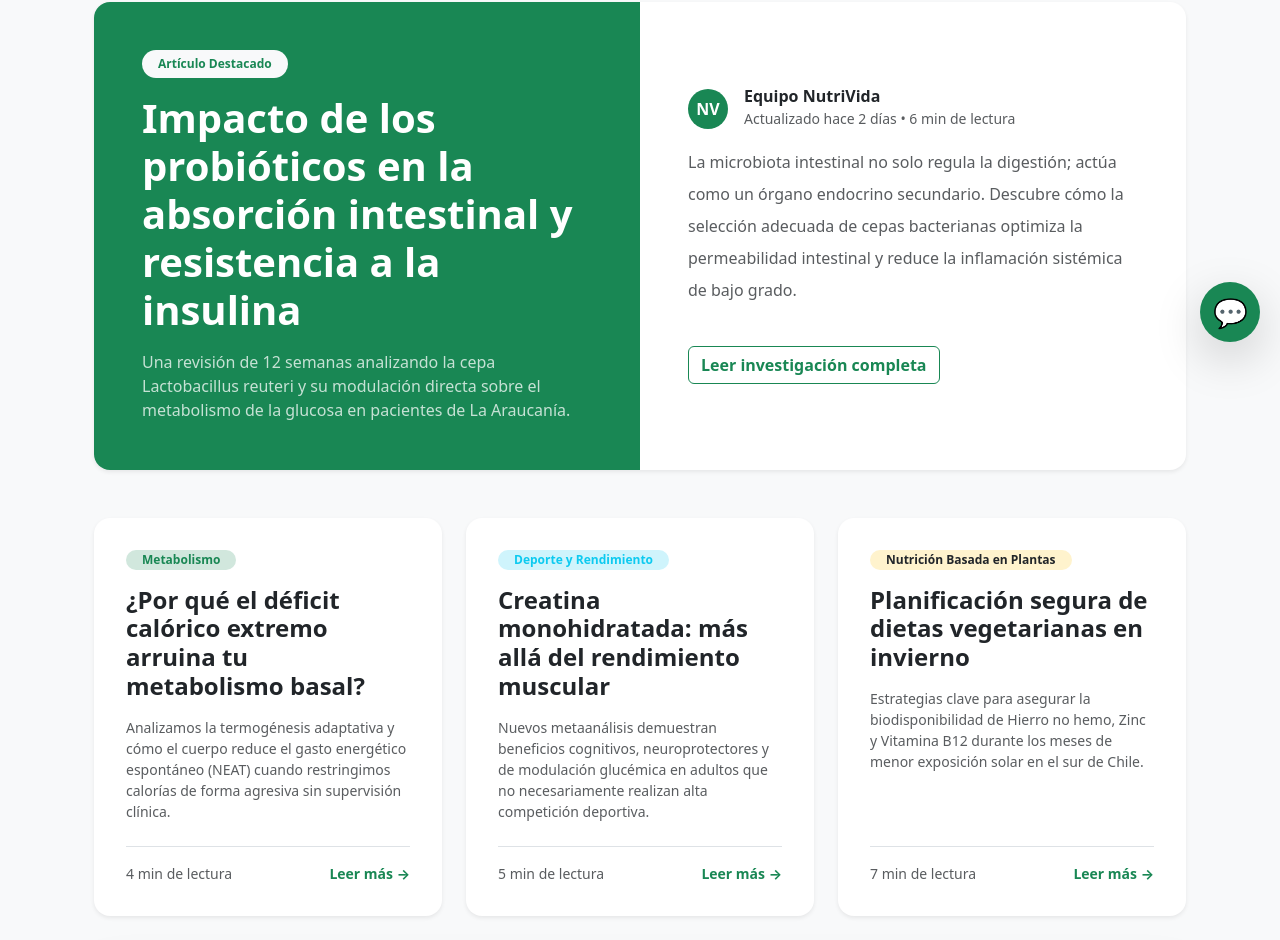
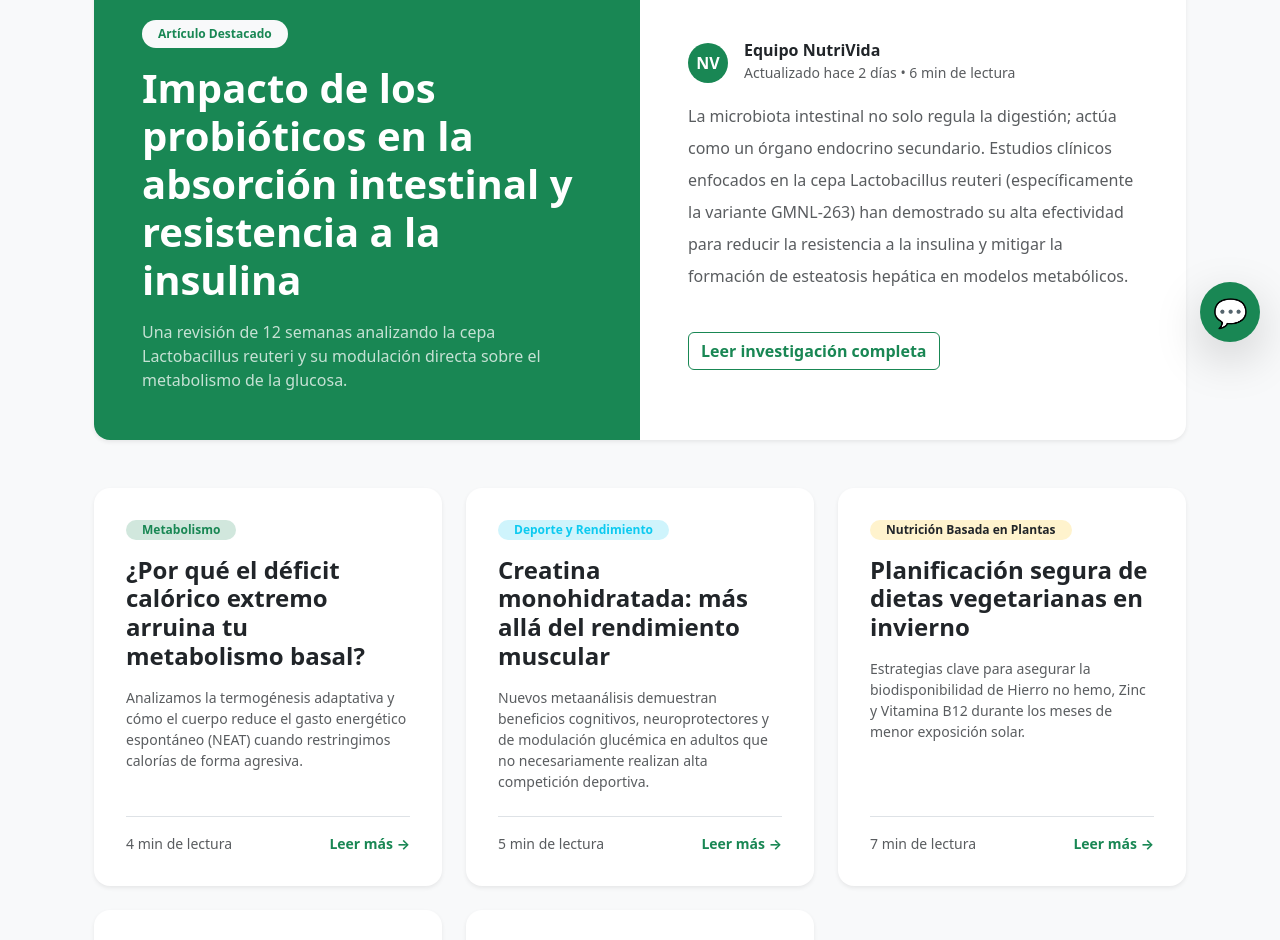
Before and after one commit to Russentt/Alchemax, a React (Vite) app: page /Alchemax/blog in a window 1280 px wide. Shown: the part 438-1378 px from the top of the page. Built offline with nearby package versions, Linux system fonts and the light colour scheme.

Commit message:
Articles y blog modificados

```diff
--- a/src/data/articles.ts
+++ b/src/data/articles.ts
@@ -3,6 +3,7 @@ export interface ArticleData {
   theme: "success" | "info" | "warning";
   badgeText: string;
   title: string;
+  description: string;
   date: string;
   readTime: number;
   content: string[];
@@ -15,6 +16,8 @@ export const articlesDatabase: Record<string, ArticleData> = {
     badgeText: "Artículo Destacado",
     title:
       "Impacto de los probióticos en la absorción intestinal y resistencia a la insulina",
+    description:
+      "Una revisión de 12 semanas analizando la cepa Lactobacillus reuteri y su modulación directa sobre el metabolismo de la glucosa.",
     date: "Actualizado hace 2 días",
     readTime: 6,
     content: [
@@ -28,6 +31,8 @@ export const articlesDatabase: Record<string, ArticleData> = {
     theme: "success",
     badgeText: "Metabolismo",
     title: "¿Por qué el déficit calórico extremo arruina tu metabolismo basal?",
+    description:
+      "Analizamos la termogénesis adaptativa y cómo el cuerpo reduce el gasto energético espontáneo (NEAT) cuando restringimos calorías de forma agresiva.",
     date: "Actualizado hace 1 semana",
     readTime: 4,
     content: [
@@ -41,6 +46,8 @@ export const articlesDatabase: Record<string, ArticleData> = {
     theme: "info",
     badgeText: "Deporte y Rendimiento",
     title: "Creatina monohidratada: más allá del rendimiento muscular",
+    description:
+      "Nuevos metaanálisis demuestran beneficios cognitivos, neuroprotectores y de modulación glucémica en adultos que no necesariamente realizan alta competición deportiva.",
     date: "Actualizado hace 2 semanas",
     readTime: 5,
     content: [
@@ -54,6 +61,8 @@ export const articlesDatabase: Record<string, ArticleData> = {
     theme: "warning",
     badgeText: "Nutrición Basada en Plantas",
     title: "Planificación segura de dietas vegetarianas en invierno",
+    description:
+      "Estrategias clave para asegurar la biodisponibilidad de Hierro no hemo, Zinc y Vitamina B12 durante los meses de menor exposición solar.",
     date: "Actualizado hace 1 mes",
     readTime: 7,
     content: [
@@ -62,4 +71,35 @@ export const articlesDatabase: Record<string, ArticleData> = {
       "Por otro lado, la vitamina B12 es inexistente en fuentes vegetales no procesadas. Los pacientes deben asegurar su ingesta a través de leches vegetales fortificadas, levadura nutricional y, como vía más segura, suplementación farmacológica en comprimidos sublinguales o aerosoles. Monitorear estos marcadores en sangre evita daños neurológicos irreversibles y caídas de energía severas durante los meses fríos.",
     ],
   },
+  "hipertrofia-periodizacion": {
+    id: "hipertrofia-periodizacion",
+    theme: "info",
+    badgeText: "Deporte y Rendimiento",
+    title: "Sincronización de macronutrientes en rutinas de hipertrofia",
+    description:
+      "Cómo estructurar la ingesta de proteínas e hidratos de carbono alrededor de sesiones de levantamiento de pesas para maximizar la síntesis proteica muscular.",
+    date: "Actualizado hace 3 días",
+    readTime: 6,
+    content: [
+      "En esquemas de entrenamiento orientados a la hipertrofia, como las rutinas divididas o el trabajo intenso en saco pesado, el balance nitrogenado positivo es la piedra angular del crecimiento. La ventana anabólica no es tan restrictiva como se creía en los años 90, pero la distribución diaria de la proteína sí dicta el ritmo de recuperación.",
+      "La literatura actual sugiere fraccionar la ingesta proteica en 4 a 5 comidas diarias, aportando entre 0.4 y 0.55 g/kg de peso corporal por comida. Consumir carbohidratos de alto índice glucémico post-entrenamiento no solo repone el glucógeno hepático y muscular, sino que genera un pico de insulina que frena el catabolismo inducido por el estrés mecánico del levantamiento.",
+      "Suplementar con proteína de suero aislada (Whey Isolate) combinada con leucina asegura que se alcance el umbral necesario para activar la vía mTOR, responsable directa de la creación de nuevas fibras musculares, especialmente tras estímulos de sobrecarga progresiva intensa.",
+    ],
+  },
+  "rendimiento-cognitivo-pantallas": {
+    id: "rendimiento-cognitivo-pantallas",
+    theme: "warning",
+    badgeText: "Neuro-nutrición",
+    title:
+      "Soporte nutricional para la fatiga del sistema nervioso en alta concentración",
+    description:
+      "Intervenciones dietéticas para mantener los tiempos de reacción y la toma de decisiones en entornos de alta exigencia visual y cognitiva sostenida.",
+    date: "Actualizado hace 5 días",
+    readTime: 5,
+    content: [
+      "El rendimiento en tareas que requieren atención focalizada constante y toma de decisiones en fracciones de segundo genera un desgaste acelerado de neurotransmisores. La fatiga del sistema nervioso central (SNC) disminuye drásticamente la capacidad de procesamiento visual y motriz tras 90 minutos de actividad continua.",
+      "La hidratación juega un papel silencioso pero crítico. Una deshidratación de apenas el 2% del peso corporal ralentiza la sinapsis neuronal, aumentando la latencia en las respuestas motoras. El consumo de electrolitos balanceados junto con tirosina (precursor de la dopamina) ayuda a sostener el estado de alerta sin generar los picos de ansiedad asociados a las altas dosis de cafeína aislada.",
+      "Adicionalmente, el aporte de ácidos grasos Omega-3 (DHA/EPA) mejora la fluidez de las membranas neuronales. Reducir la ingesta de azúcares simples durante estas sesiones previene la hipoglicemia reactiva, estabilizando los niveles de energía y permitiendo mantener el control y la rotación estratégica en tareas complejas.",
+    ],
+  },
 };
--- a/src/pages/Blog.tsx
+++ b/src/pages/Blog.tsx
@@ -1,8 +1,18 @@
 import { type JSX } from "react";
 import { Link } from "react-router";
 import ArticleCard from "../components/ArticleCard";
+import { articlesDatabase } from "../data/articles";
 
 export default function Blog(): JSX.Element {
+  // Convertimos el objeto de la base de datos en un array para iterar
+  const articlesList = Object.values(articlesDatabase);
+
+  // Separamos el artículo destacado del resto
+  const featuredArticle = articlesDatabase["probioticos-insulina"];
+  const gridArticles = articlesList.filter(
+    (article) => article.id !== featuredArticle.id,
+  );
+
   return (
     <main className="container my-5 px-3 px-md-4 flex-grow-1">
       <nav aria-label="breadcrumb" className="mb-5">
@@ -23,27 +33,20 @@ export default function Blog(): JSX.Element {
           Evidencia y Divulgación Nutricional
         </h1>
         <p className="text-muted fs-5 mx-auto" style={{ maxWidth: "700px" }}>
-          Artículos redactados por nuestro equipo clínico en Temuco para
-          desmitificar la nutrición y guiarte hacia un estilo de vida basado en
-          ciencia.
+          Artículos redactados por nuestro equipo clínico para desmitificar la
+          nutrición y guiarte hacia un estilo de vida basado en ciencia.
         </p>
       </div>
 
+      {/* Artículo Destacado Dinámico */}
       <div className="card border-0 shadow-sm rounded-4 mb-5 overflow-hidden bg-white">
         <div className="row g-0 align-items-center">
           <div className="col-lg-6 bg-success text-white p-5 d-flex flex-column justify-content-center min-vh-25">
             <span className="badge bg-light text-success align-self-start mb-3 px-3 py-2 rounded-pill">
-              Artículo Destacado
+              {featuredArticle.badgeText}
             </span>
-            <h2 className="fw-bold display-6 mb-3">
-              Impacto de los probióticos en la absorción intestinal y
-              resistencia a la insulina
-            </h2>
-            <p className="opacity-75 mb-0">
-              Una revisión de 12 semanas analizando la cepa Lactobacillus
-              reuteri y su modulación directa sobre el metabolismo de la glucosa
-              en pacientes de La Araucanía.
-            </p>
+            <h2 className="fw-bold display-6 mb-3">{featuredArticle.title}</h2>
+            <p className="opacity-75 mb-0">{featuredArticle.description}</p>
           </div>
           <div className="col-lg-6 p-4 p-md-5 d-flex flex-column justify-content-between h-100">
             <div>
@@ -57,20 +60,18 @@ export default function Blog(): JSX.Element {
                 <div>
                   <h6 className="mb-0 fw-bold text-dark">Equipo NutriVida</h6>
                   <small className="text-muted">
-                    Actualizado hace 2 días • 6 min de lectura
+                    {featuredArticle.date} • {featuredArticle.readTime} min de
+                    lectura
                   </small>
                 </div>
               </div>
               <p className="text-muted lh-lg mb-4">
-                La microbiota intestinal no solo regula la digestión; actúa como
-                un órgano endocrino secundario. Descubre cómo la selección
-                adecuada de cepas bacterianas optimiza la permeabilidad
-                intestinal y reduce la inflamación sistémica de bajo grado.
+                {featuredArticle.content[0]}
               </p>
             </div>
 
             <Link
-              to="/blog/probioticos-insulina"
+              to={`/blog/${featuredArticle.id}`}
               className="btn btn-outline-success fw-bold align-self-start mt-3"
             >
               Leer investigación completa
@@ -79,35 +80,22 @@ export default function Blog(): JSX.Element {
         </div>
       </div>
 
+      {/* Grilla Dinámica de Artículos */}
       <div className="row row-cols-1 row-cols-md-2 row-cols-lg-3 g-4 mb-5">
-        <ArticleCard
-          theme="success"
-          badgeText="Metabolismo"
-          title="¿Por qué el déficit calórico extremo arruina tu metabolismo basal?"
-          description="Analizamos la termogénesis adaptativa y cómo el cuerpo reduce el gasto energético espontáneo (NEAT) cuando restringimos calorías de forma agresiva sin supervisión clínica."
-          readTime={4}
-          linkTo="/blog/termogenesis-adaptativa"
-        />
-
-        <ArticleCard
-          theme="info"
-          badgeText="Deporte y Rendimiento"
-          title="Creatina monohidratada: más allá del rendimiento muscular"
-          description="Nuevos metaanálisis demuestran beneficios cognitivos, neuroprotectores y de modulación glucémica en adultos que no necesariamente realizan alta competición deportiva."
-          readTime={5}
-          linkTo="/blog/creatina-neuroproteccion"
-        />
-
-        <ArticleCard
-          theme="warning"
-          badgeText="Nutrición Basada en Plantas"
-          title="Planificación segura de dietas vegetarianas en invierno"
-          description="Estrategias clave para asegurar la biodisponibilidad de Hierro no hemo, Zinc y Vitamina B12 durante los meses de menor exposición solar en el sur de Chile."
-          readTime={7}
-          linkTo="/blog/dieta-vegetariana-invierno"
-        />
+        {gridArticles.map((article) => (
+          <ArticleCard
+            key={article.id}
+            theme={article.theme}
+            badgeText={article.badgeText}
+            title={article.title}
+            description={article.description}
+            readTime={article.readTime}
+            linkTo={`/blog/${article.id}`}
+          />
+        ))}
       </div>
 
+      {/* Sección de Suscripción */}
       <section className="bg-success text-white p-4 p-md-5 rounded-4 shadow-lg mb-4 text-center">
         <div className="row justify-content-center">
           <div className="col-lg-8">
```
